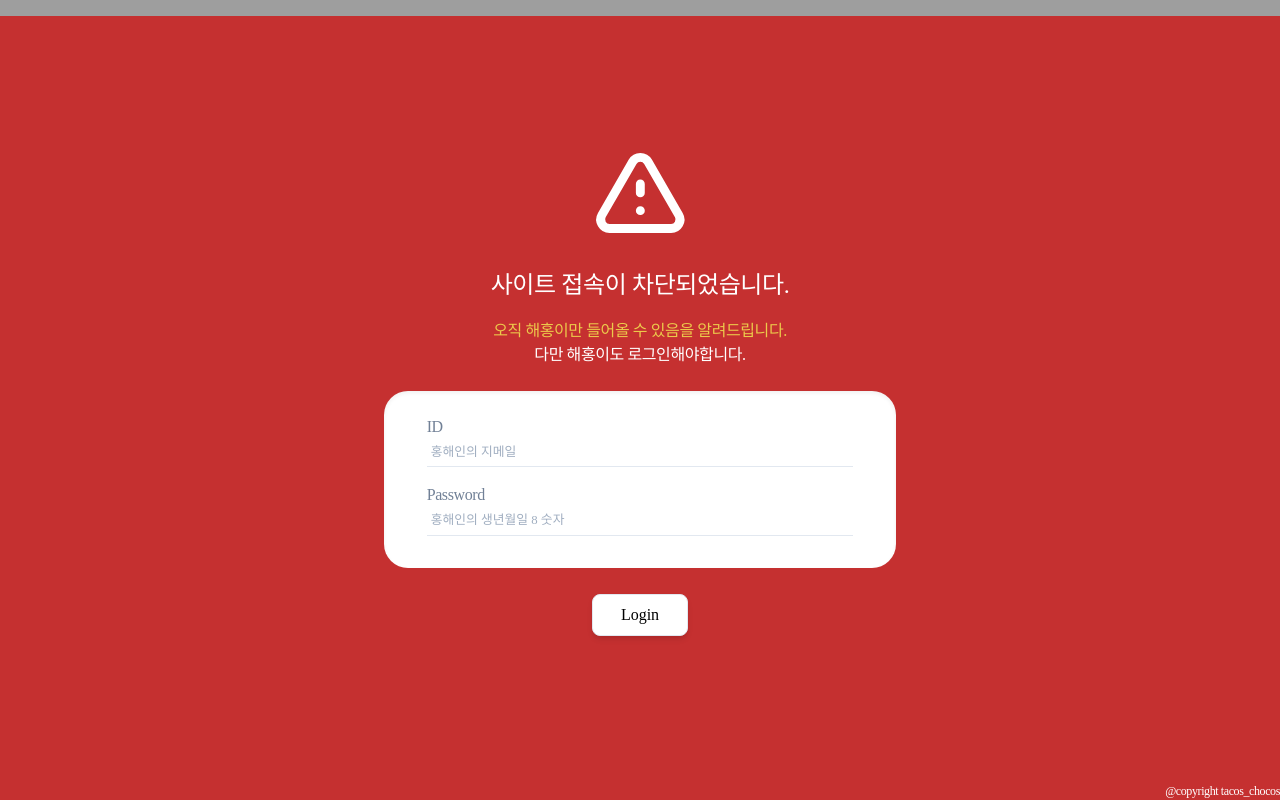
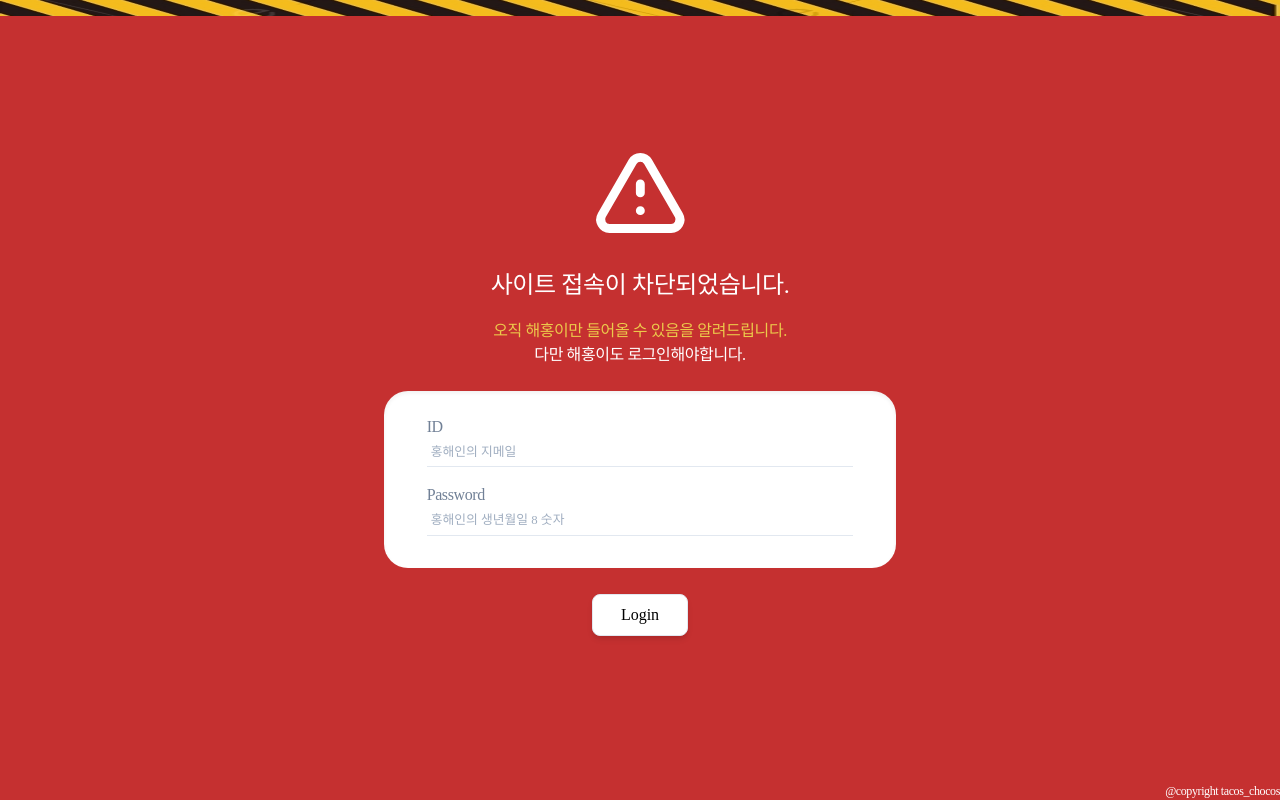
Before and after one commit to hackertaco/happy-birthday, a Vue app: page / in a window 1280 px wide. Built offline with nearby package versions, Linux system fonts and the light colour scheme; no server answers; grey boxes are pictures that could not be loaded.

Commit message:
feat: ⚡️change img route in files

```diff
--- a/src/pages/Last.vue
+++ b/src/pages/Last.vue
@@ -1,6 +1,6 @@
 <template>
 <div style="background-color: #0e101b;" class=" w-screen h-screen text-white flex items-center justify-center flex-col">
-    <img src="@/assets/lie.jpg" alt="">
+    <img src="@/assets/img/lie.jpg" alt="">
     <div class="logo text-center">
         <span>애</span>
         <span>플</span>
--- a/src/pages/Login.vue
+++ b/src/pages/Login.vue
@@ -1,6 +1,6 @@
 <template>
 <div class="tracking-tight w-screen h-screen bg-red-700 m-auto fixed" style="font-family:SpaceMono">
-    <img class="w-full h-4" src="../assets/cautionLine.jpg" />
+    <img class="w-full h-4" src="../assets/img/cautionLine.jpg" />
     <div class="text-white m-auto justify-center h-full flex items-center flex-col ">
         <div class=" m-auto flex justify-center flex-col items-center align-middle text-center w-full" style="position: relative;bottom: 3rem">
             <svg class="w-1/12" xmlns="http://www.w3.org/2000/svg" fill="none" viewBox="0 0 24 24" stroke="currentColor">
```
